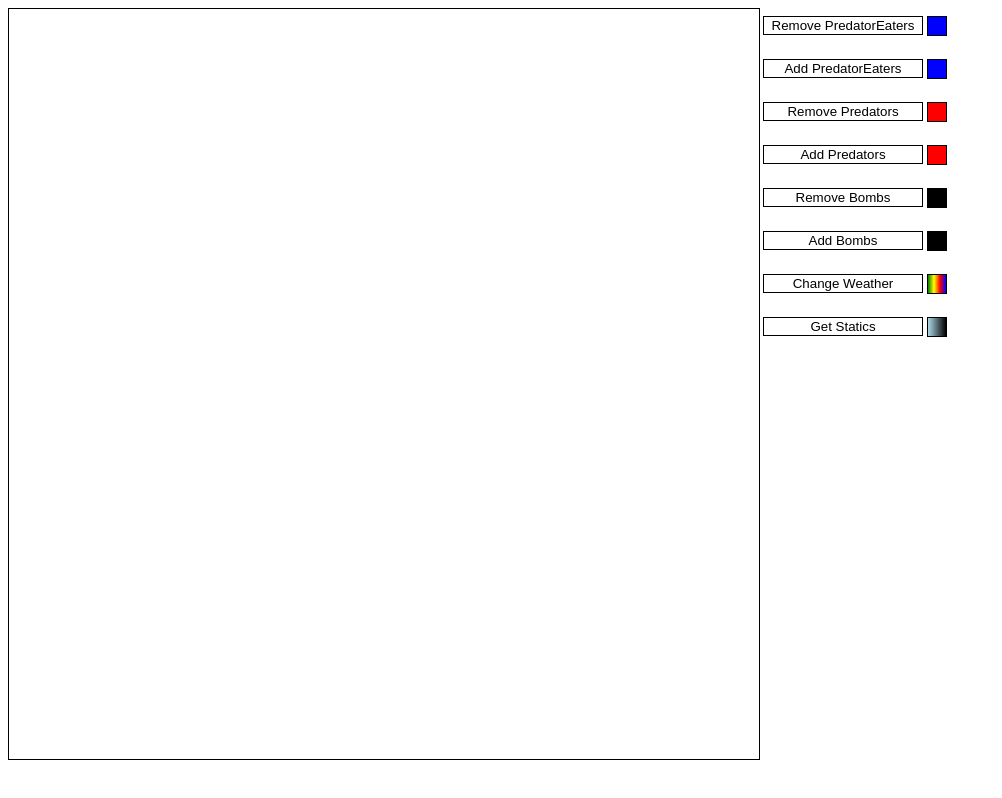
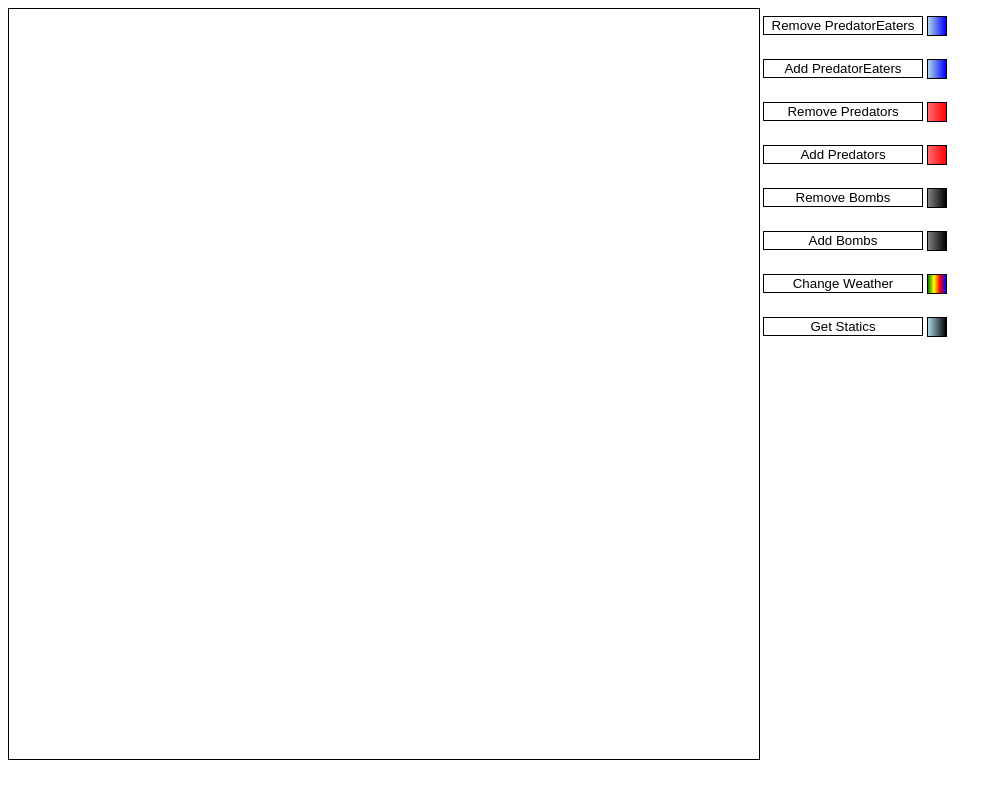
Before and after one commit to alienobserver/Game_Of_Life, a website: page Game/index.html in a window 1280 px wide. Shown: the whole page, without its empty margins (0-1002 px from the left). Drawn offline with nearby package versions, Linux system fonts and the light colour scheme; no server answers.

Commit message:
Update. Everything is working

```diff
--- a/Game/index.html
+++ b/Game/index.html
@@ -172,17 +172,17 @@
     </script>
     <br>
     <button onclick="mode1(this)" class="button">Remove PredatorEaters</button>
-    <div style="background-color: blue;"></div> <br> <br>
+    <div style="background-image: linear-gradient(to right, lightblue, blue);"></div> <br> <br>
     <button onclick="mode2(this)" class="button">Add PredatorEaters</button>
-    <div style="background-color: blue;"></div> <br> <br>
+    <div style="background-image: linear-gradient(to right, lightblue, blue);"></div> <br> <br>
     <button onclick="mode3(this)" class="button">Remove Predators</button>
-    <div style="background-color: red;"></div> <br> <br>
+    <div style="background-image: linear-gradient(to right, rgb(255, 109, 109), red);"></div> <br> <br>
     <button onclick="mode4(this)" class="button">Add Predators</button>
-    <div style="background-color: red;"></div> <br> <br>
+    <div style="background-image: linear-gradient(to right, rgb(255, 109, 109), red);"></div> <br> <br>
     <button onclick="mode5(this)" class="button">Remove Bombs</button>
-    <div style="background-color: black;"></div> <br> <br>
+    <div style="background-image: linear-gradient(to right, gray, black);"></div> <br> <br>
     <button onclick="mode6(this)" class="button">Add Bombs</button>
-    <div style="background-color: black;"></div> <br> <br>
+    <div style="background-image: linear-gradient(to right, gray, black);"></div> <br> <br>
     <button onclick="change_weather(this)" class="button">Change Weather</button>
     <div style="background-image: linear-gradient(to right, green, yellow, red, blue);"></div> <br> <br>
     <button onclick="get_stat(this)" class="button">Get Statics</button>
--- a/Game/statistics.json
+++ b/Game/statistics.json
@@ -1 +1 @@
-{"grass":916,"grassEater":148,"predator":175,"predatorEater":166,"bomb":6,"personGenerator":1}
+{"grass":881,"grassEater":177,"predator":131,"predatorEater":186,"bomb":6,"personGenerator":1}
```
